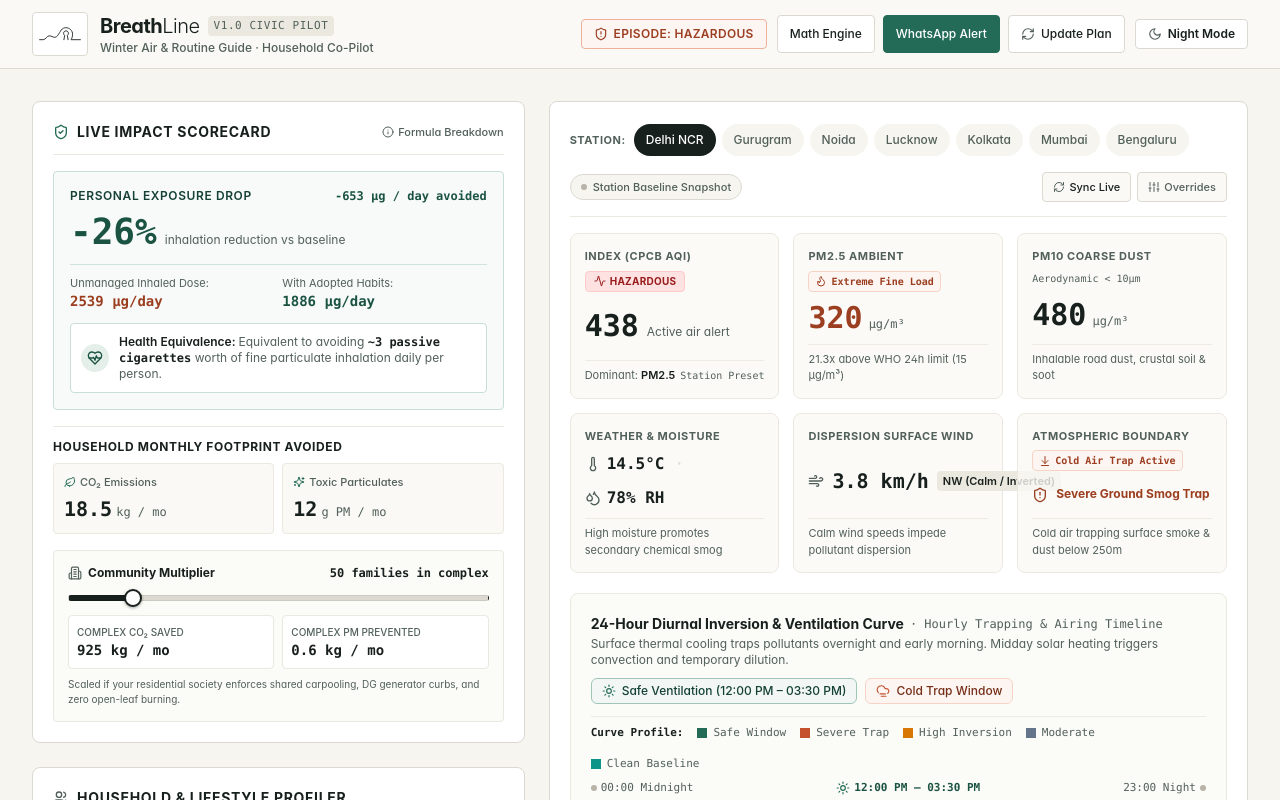
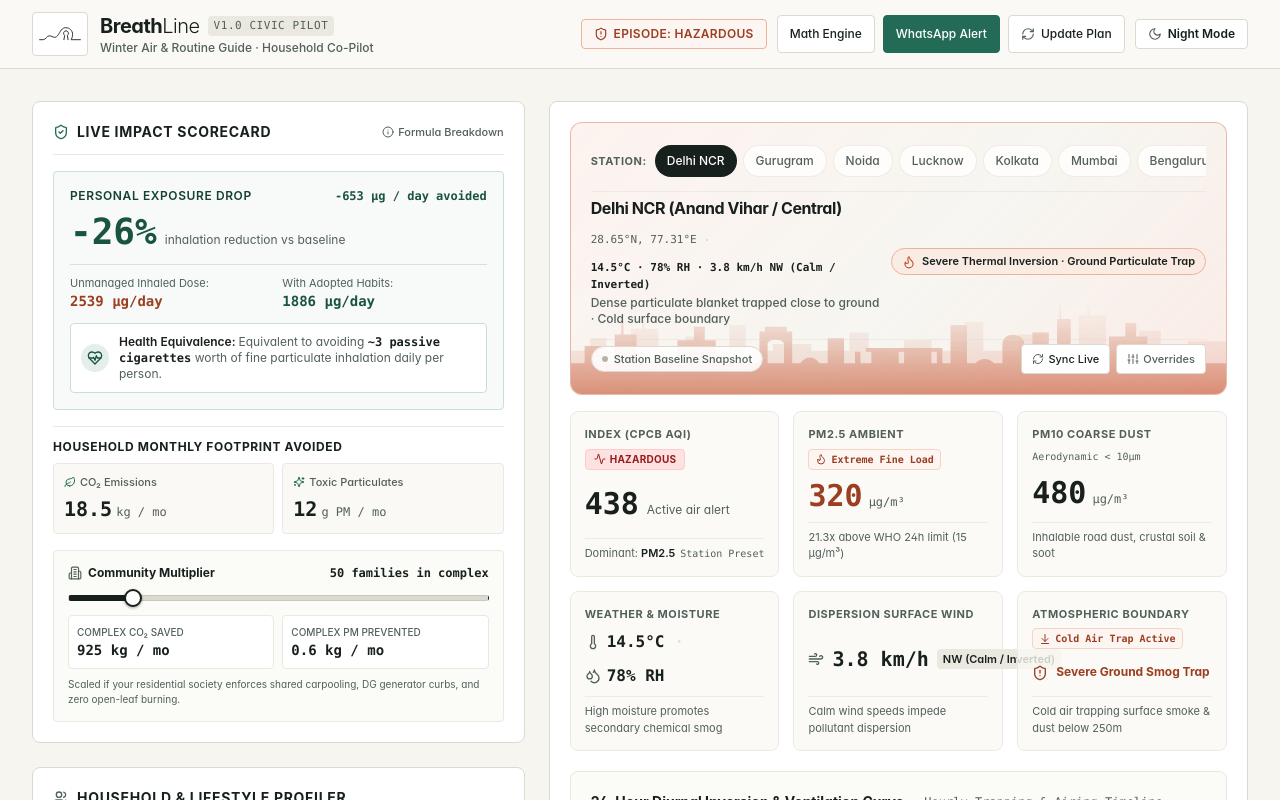
Before and after one commit to VIKAS-555/vayusaathi-smog-copilot, a Next.js app: page / in a window 1280 px wide. Shown: the top 800 px of the page. Built offline with nearby package versions, Linux system fonts and the light colour scheme; no server answers.

Commit message:
feat: add dynamic atmospheric horizon banner with weather/AQI gradient shifts and architectural skyline silhouette

```diff
--- a/src/components/SmogContextBar.tsx
+++ b/src/components/SmogContextBar.tsx
@@ -88,6 +88,83 @@ function getTrackAppearance(
   };
 }
 
+export type AtmosphereState = 'clean' | 'haze' | 'smog' | 'humid';
+
+export function getAtmosphereState(city: CitySmogContext): AtmosphereState {
+  if (city.currentAQI > 200 || city.pm25 > 100) {
+    return 'smog';
+  }
+  if (city.humidityPercent >= 75) {
+    return 'humid';
+  }
+  if (city.currentAQI > 100 || city.pm25 > 40) {
+    return 'haze';
+  }
+  return 'clean';
+}
+
+function getAtmosphereBannerStyle(state: AtmosphereState, isDark: boolean) {
+  switch (state) {
+    case 'clean':
+      return {
+        background: isDark
+          ? 'linear-gradient(135deg, rgba(20, 36, 30, 0.95) 0%, rgba(24, 32, 29, 0.92) 55%, rgba(18, 30, 26, 0.88) 100%)'
+          : 'linear-gradient(135deg, rgba(235, 247, 242, 0.95) 0%, rgba(246, 245, 240, 0.92) 55%, rgba(228, 242, 235, 0.85) 100%)',
+        borderColor: isDark ? 'rgba(61, 168, 135, 0.4)' : 'rgba(35, 107, 86, 0.3)',
+        skylineColor: isDark ? '#3DA887' : '#236B56',
+        badgeClass: isDark
+          ? 'bg-sage-950/80 text-sage-200 border-sage-800'
+          : 'bg-sage-100/90 text-sage-800 border-sage-300',
+        badgeLabel: 'Clean Daylight Air · Healthy Convective Mixing',
+        tagline: 'Fresh ambient airflow across regional topography · Low trapping',
+        icon: <Sun className="h-3.5 w-3.5 text-sage-600 dark:text-sage-400 shrink-0" />,
+      };
+    case 'haze':
+      return {
+        background: isDark
+          ? 'linear-gradient(135deg, rgba(38, 31, 20, 0.95) 0%, rgba(28, 24, 18, 0.92) 55%, rgba(33, 26, 17, 0.88) 100%)'
+          : 'linear-gradient(135deg, rgba(254, 247, 235, 0.95) 0%, rgba(246, 245, 240, 0.92) 55%, rgba(253, 240, 219, 0.85) 100%)',
+        borderColor: isDark ? 'rgba(245, 158, 11, 0.35)' : 'rgba(217, 119, 6, 0.3)',
+        skylineColor: isDark ? '#FBBF24' : '#B45309',
+        badgeClass: isDark
+          ? 'bg-amber-950/80 text-amber-200 border-amber-800'
+          : 'bg-amber-100/90 text-amber-900 border-amber-300',
+        badgeLabel: 'Photochemical Haze · Ambient Particulate Accumulation',
+        tagline: 'Moderate sunlight-driven aerosol stagnation · Boundary layer declining',
+        icon: <CloudFog className="h-3.5 w-3.5 text-amber-600 dark:text-amber-400 shrink-0" />,
+      };
+    case 'humid':
+      return {
+        background: isDark
+          ? 'linear-gradient(135deg, rgba(22, 28, 36, 0.95) 0%, rgba(20, 24, 28, 0.92) 55%, rgba(18, 25, 32, 0.88) 100%)'
+          : 'linear-gradient(135deg, rgba(238, 242, 246, 0.95) 0%, rgba(246, 245, 240, 0.92) 55%, rgba(230, 236, 242, 0.85) 100%)',
+        borderColor: isDark ? 'rgba(148, 163, 184, 0.35)' : 'rgba(100, 116, 139, 0.3)',
+        skylineColor: isDark ? '#94A3B8' : '#475569',
+        badgeClass: isDark
+          ? 'bg-slate-900/80 text-slate-200 border-slate-700'
+          : 'bg-slate-100/90 text-slate-800 border-slate-300',
+        badgeLabel: 'Moist Maritime Mist · High Relative Humidity',
+        tagline: 'High moisture promotes secondary chemical aerosol & fog condensation',
+        icon: <Droplets className="h-3.5 w-3.5 text-slate-600 dark:text-slate-400 shrink-0" />,
+      };
+    case 'smog':
+    default:
+      return {
+        background: isDark
+          ? 'linear-gradient(135deg, rgba(38, 24, 20, 0.95) 0%, rgba(26, 20, 19, 0.92) 55%, rgba(34, 22, 19, 0.88) 100%)'
+          : 'linear-gradient(135deg, rgba(253, 242, 238, 0.95) 0%, rgba(246, 245, 240, 0.92) 55%, rgba(250, 232, 226, 0.85) 100%)',
+        borderColor: isDark ? 'rgba(242, 122, 85, 0.4)' : 'rgba(196, 81, 44, 0.35)',
+        skylineColor: isDark ? '#F27A55' : '#C4512C',
+        badgeClass: isDark
+          ? 'bg-terracotta-950/80 text-terracotta-200 border-terracotta-800'
+          : 'bg-terracotta-100/90 text-terracotta-900 border-terracotta-300',
+        badgeLabel: 'Severe Thermal Inversion · Ground Particulate Trap',
+        tagline: 'Dense particulate blanket trapped close to ground · Cold surface boundary',
+        icon: <Flame className="h-3.5 w-3.5 text-terracotta-600 dark:text-terracotta-400 shrink-0" />,
+      };
+  }
+}
+
 export const SmogContextBar: React.FC<SmogContextBarProps> = ({
   currentCity,
   onSelectCity,
@@ -127,12 +204,52 @@ export const SmogContextBar: React.FC<SmogContextBarProps> = ({
     };
 
   const activeGuidance = getHourlyGuidance(activePoint);
+  const atmosphereState = getAtmosphereState(currentCity);
+  const bannerStyle = getAtmosphereBannerStyle(atmosphereState, isDarkMode);
 
   return (
     <div className="rounded-lg border border-stone-300 dark:border-stone-800 bg-white dark:bg-stone-900/90 p-4 sm:p-5 shadow-xs">
-      {/* City Presets & Live Telemetry Bar */}
-      <div className="flex flex-col gap-3 border-b border-stone-200 dark:border-stone-800 pb-3.5">
-        {/* Horizontally scrollable chip strip on mobile, flex-wrap on tablet/desktop */}
+      {/* Atmospheric Station & Weather Horizon Banner */}
+      <div
+        className="relative overflow-hidden rounded-xl border p-4 sm:p-5 transition-all duration-700 ease-in-out shadow-xs mb-4"
+        style={{
+          background: bannerStyle.background,
+          borderColor: bannerStyle.borderColor,
+        }}
+      >
+        {/* Subtle Architectural Skyline Silhouette at Horizon */}
+        <div
+          className="absolute inset-x-0 bottom-0 pointer-events-none select-none overflow-hidden h-20 sm:h-24"
+          aria-hidden="true"
+          style={{
+            maskImage: 'linear-gradient(to top, rgba(0,0,0,0.85) 0%, rgba(0,0,0,0.3) 65%, rgba(0,0,0,0) 100%)',
+            WebkitMaskImage: 'linear-gradient(to top, rgba(0,0,0,0.85) 0%, rgba(0,0,0,0.3) 65%, rgba(0,0,0,0) 100%)',
+            color: bannerStyle.skylineColor,
+          }}
+        >
+          <svg
+            viewBox="0 0 1200 100"
+            fill="currentColor"
+            className="w-full h-full opacity-80"
+            preserveAspectRatio="none"
+            xmlns="http://www.w3.org/2000/svg"
+          >
+            {/* Distant background skyline (subtle depth) */}
+            <path
+              opacity="0.3"
+              d="M0 100 L0 55 L35 55 L35 42 L65 42 L65 55 L110 55 L110 32 L130 32 L130 20 L135 20 L135 32 L160 32 L160 55 L210 55 L210 40 L235 40 L235 55 L290 55 L290 28 L320 28 L320 55 L370 55 L370 48 L440 48 L440 55 L510 55 L510 36 L545 36 L545 55 L610 55 L610 44 L660 44 L660 55 L720 55 L720 25 L755 25 L755 55 L820 55 L820 38 L865 38 L865 55 L930 55 L930 18 L945 18 L945 8 L950 8 L950 18 L980 18 L980 55 L1040 55 L1040 34 L1080 34 L1080 55 L1130 55 L1130 45 L1200 45 L1200 100 Z"
+            />
+            {/* Foreground architectural civic skyline (monuments, metro viaduct, contemporary buildings) */}
+            <path
+              opacity="0.85"
+              d="M0 100 L0 68 L25 68 L25 50 L55 50 L55 68 L80 68 L80 38 L92 38 L92 24 L96 24 L96 38 L120 38 L120 68 L145 68 C155 62 170 62 180 68 L195 68 L195 44 L225 44 L225 30 L245 30 L245 44 L265 44 L265 68 L290 68 C295 64 305 64 310 68 L330 68 L345 68 L345 35 L355 35 L355 30 L395 30 L395 35 L405 35 L405 68 L390 68 L390 48 C390 42 360 42 360 48 L360 68 L345 68 L420 68 C430 60 445 60 455 68 L470 68 L470 42 L500 42 L500 68 L520 68 L520 56 L530 56 L530 68 L540 68 L540 52 L680 52 L680 68 L670 68 L670 56 L660 56 L660 68 L610 68 L610 56 L600 56 L600 68 L550 68 L550 56 L540 56 L540 68 L695 68 L695 28 L725 28 L725 68 L740 68 C750 62 765 62 775 68 L790 68 L790 48 C790 35 830 35 830 48 L830 68 L845 68 L845 36 L875 36 L875 68 L890 68 L890 22 L895 22 L895 6 L897 6 L897 22 L915 22 L915 68 L935 68 C945 60 960 60 970 68 L985 68 L985 40 L1015 40 L1015 26 L1035 26 L1035 40 L1055 40 L1055 68 L1075 68 C1085 63 1095 63 1105 68 L1120 68 L1120 48 L1160 48 L1160 68 L1200 68 L1200 100 Z"
+            />
+          </svg>
+        </div>
+
+        {/* Content Layer with z-10 */}
+        <div className="relative z-10 flex flex-col gap-3">
+          {/* Station Selection Chips Strip */}
           <div className="flex items-center gap-2 overflow-hidden w-full">
             <span className="text-[11px] font-bold uppercase tracking-wider text-ink-muted dark:text-stone-400 shrink-0">
               Station:
@@ -147,7 +264,7 @@ export const SmogContextBar: React.FC<SmogContextBarProps> = ({
                     className={`rounded-full px-3 py-1.5 text-xs font-medium whitespace-nowrap transition-colors shrink-0 min-h-[32px] flex items-center ${
                       isActive
                         ? 'bg-ink text-white dark:bg-stone-100 dark:text-stone-900 shadow-xs'
-                      : 'bg-stone-100 dark:bg-stone-800 text-ink-muted dark:text-stone-300 hover:bg-stone-200 hover:text-ink'
+                        : 'bg-white/80 dark:bg-stone-800/90 text-ink-muted dark:text-stone-300 hover:bg-white dark:hover:bg-stone-700 hover:text-ink border border-stone-200/80 dark:border-stone-700/80'
                     }`}
                   >
                     {preset.name.split(' (')[0]}
@@ -157,22 +274,51 @@ export const SmogContextBar: React.FC<SmogContextBarProps> = ({
             </div>
           </div>
 
+          {/* Station Identity & Weather Tagline */}
+          <div className="flex flex-col sm:flex-row sm:items-center sm:justify-between gap-2.5 pt-1 border-t border-stone-300/40 dark:border-stone-700/40">
+            <div>
+              <div className="flex flex-wrap items-center gap-2">
+                <h2 className="text-sm sm:text-base font-bold tracking-tight text-ink dark:text-stone-100 flex items-center gap-1.5">
+                  <span>{currentCity.name}</span>
+                </h2>
+                <span className="font-mono text-[11px] text-ink-muted dark:text-stone-400">
+                  {currentCity.latitude.toFixed(2)}°N, {currentCity.longitude.toFixed(2)}°E
+                </span>
+                <span className="text-stone-300 dark:text-stone-600 hidden sm:inline">·</span>
+                <span className="font-mono text-[11px] text-ink dark:text-stone-300 font-semibold hidden sm:inline">
+                  {currentCity.temperatureC}°C · {currentCity.humidityPercent}% RH · {currentCity.windSpeedKmh} km/h {currentCity.windDirection}
+                </span>
+              </div>
+              <p className="text-xs text-ink-muted dark:text-stone-400 font-medium mt-0.5">
+                {bannerStyle.tagline}
+              </p>
+            </div>
+
+            {/* Weather / AQI Condition Badge */}
+            <div className="flex items-center gap-2 shrink-0">
+              <span className={`inline-flex items-center gap-1.5 rounded-full px-2.5 py-1 text-[11px] font-semibold border shadow-2xs whitespace-nowrap ${bannerStyle.badgeClass}`}>
+                {bannerStyle.icon}
+                <span>{bannerStyle.badgeLabel}</span>
+              </span>
+            </div>
+          </div>
+
           {/* Data Source Provenance & Action Controls */}
-        <div className="flex flex-wrap items-center justify-between gap-2 w-full pt-0.5">
+          <div className="flex flex-wrap items-center justify-between gap-2 w-full pt-1 border-t border-stone-300/40 dark:border-stone-700/40">
             {/* Status Badge */}
             {currentCity.dataSource === 'live' ? (
-            <span className="inline-flex items-center gap-1.5 rounded-full border border-sage-300 dark:border-sage-800 bg-sage-50 dark:bg-sage-950/80 px-2.5 py-1 text-[11px] font-medium text-sage-800 dark:text-sage-200 shadow-2xs">
+              <span className="inline-flex items-center gap-1.5 rounded-full border border-sage-300 dark:border-sage-800 bg-white/90 dark:bg-stone-900/90 px-2.5 py-1 text-[11px] font-medium text-sage-800 dark:text-sage-200 shadow-2xs">
                 <span className="h-1.5 w-1.5 rounded-full bg-sage-600 animate-pulse shrink-0" />
                 <span>Live Station Feed</span>
                 <span className="font-mono text-ink-muted dark:text-stone-400 font-normal">· {currentCity.lastUpdatedText || 'Live'}</span>
               </span>
             ) : currentCity.dataSource === 'manual' ? (
-            <span className="inline-flex items-center gap-1.5 rounded-full border border-amber-300 dark:border-amber-800 bg-amber-50 dark:bg-amber-950/80 px-2.5 py-1 text-[11px] font-medium text-amber-800 dark:text-amber-200 shadow-2xs">
+              <span className="inline-flex items-center gap-1.5 rounded-full border border-amber-300 dark:border-amber-800 bg-white/90 dark:bg-stone-900/90 px-2.5 py-1 text-[11px] font-medium text-amber-800 dark:text-amber-200 shadow-2xs">
                 <span className="h-1.5 w-1.5 rounded-full bg-amber-600 shrink-0" />
                 <span>Manual Overrides Active</span>
               </span>
             ) : (
-            <span className="inline-flex items-center gap-1.5 rounded-full border border-stone-300 dark:border-stone-700 bg-stone-100 dark:bg-stone-800 px-2.5 py-1 text-[11px] font-medium text-ink-muted dark:text-stone-300 shadow-2xs">
+              <span className="inline-flex items-center gap-1.5 rounded-full border border-stone-300 dark:border-stone-700 bg-white/90 dark:bg-stone-900/90 px-2.5 py-1 text-[11px] font-medium text-ink-muted dark:text-stone-300 shadow-2xs">
                 <span className="h-1.5 w-1.5 rounded-full bg-stone-400 shrink-0" />
                 <span>Station Baseline Snapshot</span>
               </span>
@@ -184,7 +330,7 @@ export const SmogContextBar: React.FC<SmogContextBarProps> = ({
                 <button
                   onClick={onRefreshLive}
                   disabled={isFetchingLive}
-                className="flex items-center gap-1 rounded border border-stone-300 dark:border-stone-700 bg-stone-50 dark:bg-stone-800 px-2.5 py-1 text-[11px] font-medium text-ink dark:text-stone-200 hover:bg-stone-100 disabled:opacity-50 transition-colors shadow-2xs min-h-[30px]"
+                  className="flex items-center gap-1 rounded border border-stone-300 dark:border-stone-700 bg-white dark:bg-stone-800 px-2.5 py-1 text-[11px] font-medium text-ink dark:text-stone-200 hover:bg-stone-100 disabled:opacity-50 transition-colors shadow-2xs min-h-[30px]"
                   title="Poll live WMO / CPCB satellite & station telemetry"
                 >
                   <RefreshCw className={`h-3 w-3 text-ink-muted dark:text-stone-400 ${isFetchingLive ? 'animate-spin text-ink' : ''}`} />
@@ -194,11 +340,12 @@ export const SmogContextBar: React.FC<SmogContextBarProps> = ({
 
               <button
                 onClick={() => setShowCustomInputs(!showCustomInputs)}
-              className="flex items-center gap-1 rounded border border-stone-300 dark:border-stone-700 bg-stone-50 dark:bg-stone-800 px-2.5 py-1 text-[11px] font-medium text-ink-muted dark:text-stone-300 hover:text-ink hover:bg-stone-100 transition-colors min-h-[30px]"
+                className="flex items-center gap-1 rounded border border-stone-300 dark:border-stone-700 bg-white dark:bg-stone-800 px-2.5 py-1 text-[11px] font-medium text-ink-muted dark:text-stone-300 hover:text-ink hover:bg-stone-100 transition-colors min-h-[30px]"
               >
                 <Sliders className="h-3 w-3" />
                 <span>{showCustomInputs ? 'Hide Overrides' : 'Overrides'}</span>
               </button>
+            </div>
           </div>
         </div>
       </div>
```
Also changed, not shown: 1 other file (tests, documents, lock files or other folders). Lines whose indentation alone changed are shown as unchanged.
